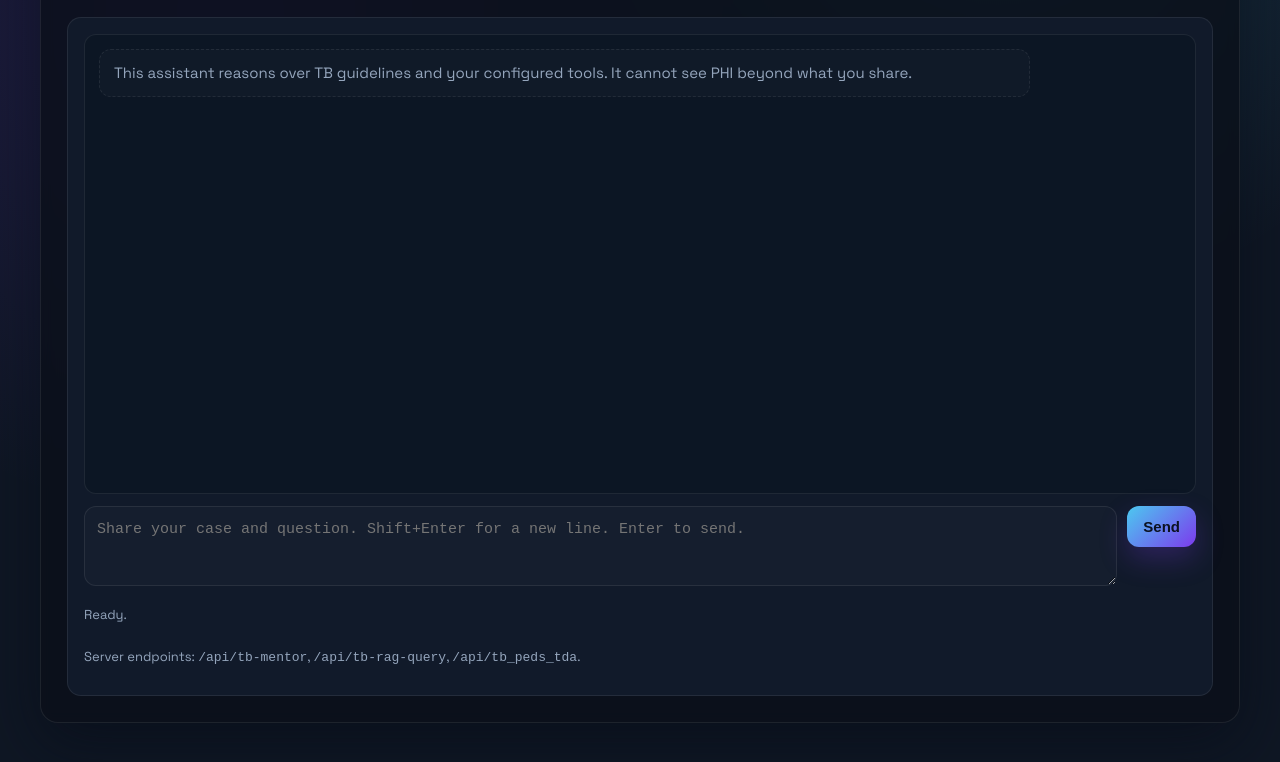
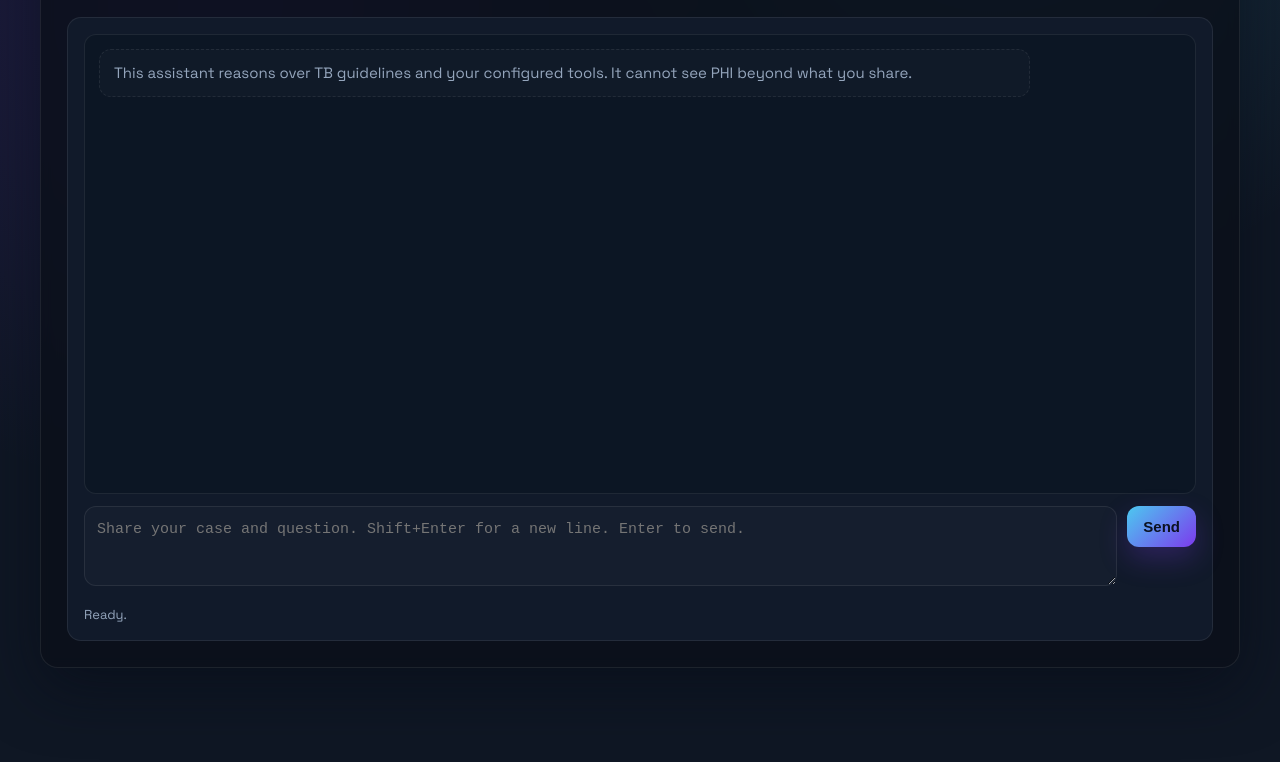
Before and after one commit to aiclinicalmentor-sketch/tb-mentor-api, a website: page public/index.html in a window 1280 px wide. Shown: the part 154-916 px from the top of the page. After the commit the page ends 870 px from the top, so only its background shows below. Drawn offline with Linux system fonts and the light colour scheme.

Commit message:
removed endpoint statement from UI

```diff
--- a/public/index.html
+++ b/public/index.html
@@ -175,7 +175,6 @@
           <button id="askBtn">Send</button>
         </div>
         <div class="status" id="status">Ready.</div>
-        <p class="status" style="margin-top:12px;">Server endpoints: <code>/api/tb-mentor</code>, <code>/api/tb-rag-query</code>, <code>/api/tb_peds_tda</code>.</p>
       </div>
 
       <div class="card quickstarters">
@@ -186,7 +185,6 @@
           <div class="pill">Six-year-old exposed to MDR-TB, asymptomatic. Should I start preventive therapy and which regimen?</div>
           <div class="pill">Adult with diabetes and smear-positive pulmonary TB starting rifampicin — drug interactions and monitoring plan?</div>
         </div>
-        <p class="status" style="margin-top:12px;">Server endpoints: <code>/api/tb-mentor</code>, <code>/api/tb-rag-query</code>, <code>/api/tb_peds_tda</code>.</p>
       </div>
     </div>
   </div>
```
